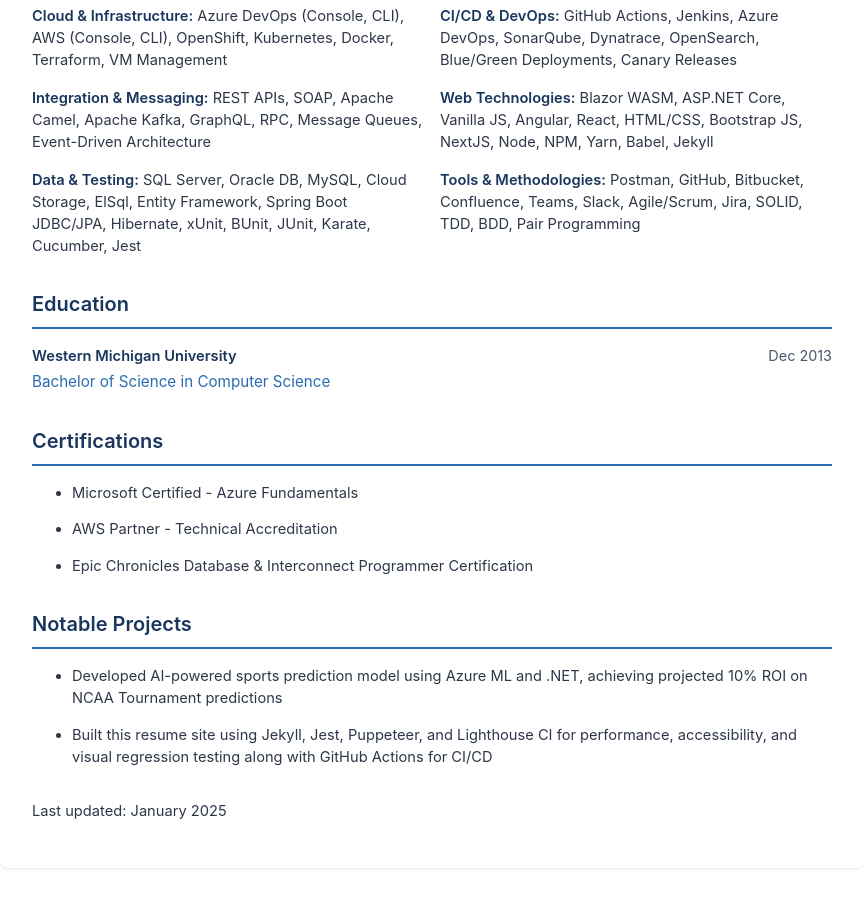
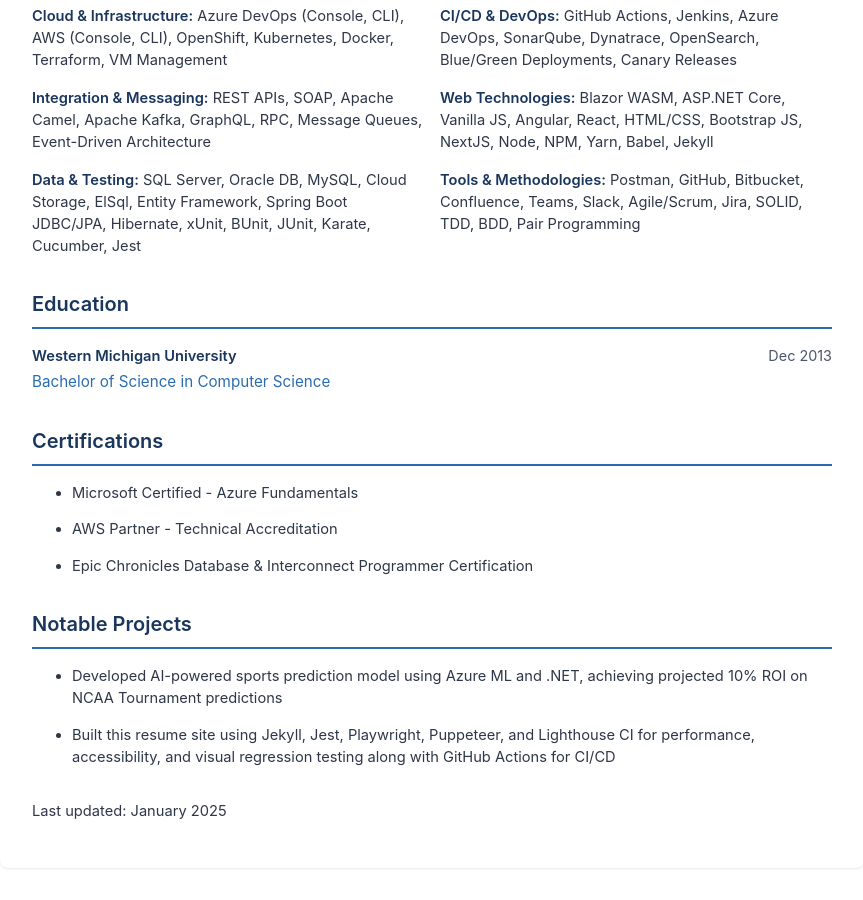
Before and after one commit to jwill824/resume, a Jekyll site: the page built from index.html, in a window 1280 px wide and 900 px high, scrolled down 1901 px. Shown: the whole window, without its empty margins (208-1071 px from the left). Built offline with Jekyll 4.4.1, drawn with Linux system fonts in a browser that asks for light colours.

Commit message:
fix: updating

```diff
--- a/_data/resume.yml
+++ b/_data/resume.yml
@@ -97,4 +97,4 @@
 
 projects:
   - "Developed AI-powered sports prediction model using Azure ML and .NET, achieving projected 10% ROI on NCAA Tournament predictions"
-  - "Built this resume site using Jekyll, Jest, Puppeteer, and Lighthouse CI for performance, accessibility, and visual regression testing along with GitHub Actions for CI/CD"
+  - "Built this resume site using Jekyll, Jest, Playwright, Puppeteer, and Lighthouse CI for performance, accessibility, and visual regression testing along with GitHub Actions for CI/CD"
```
Also changed, not shown: .eslintrc.cjs (added), .github/workflows/lint.yml, .github/workflows/test.yml, .prettierrc.yml (added), .sass-lint.yml (added), .yamllint.yml (added).
